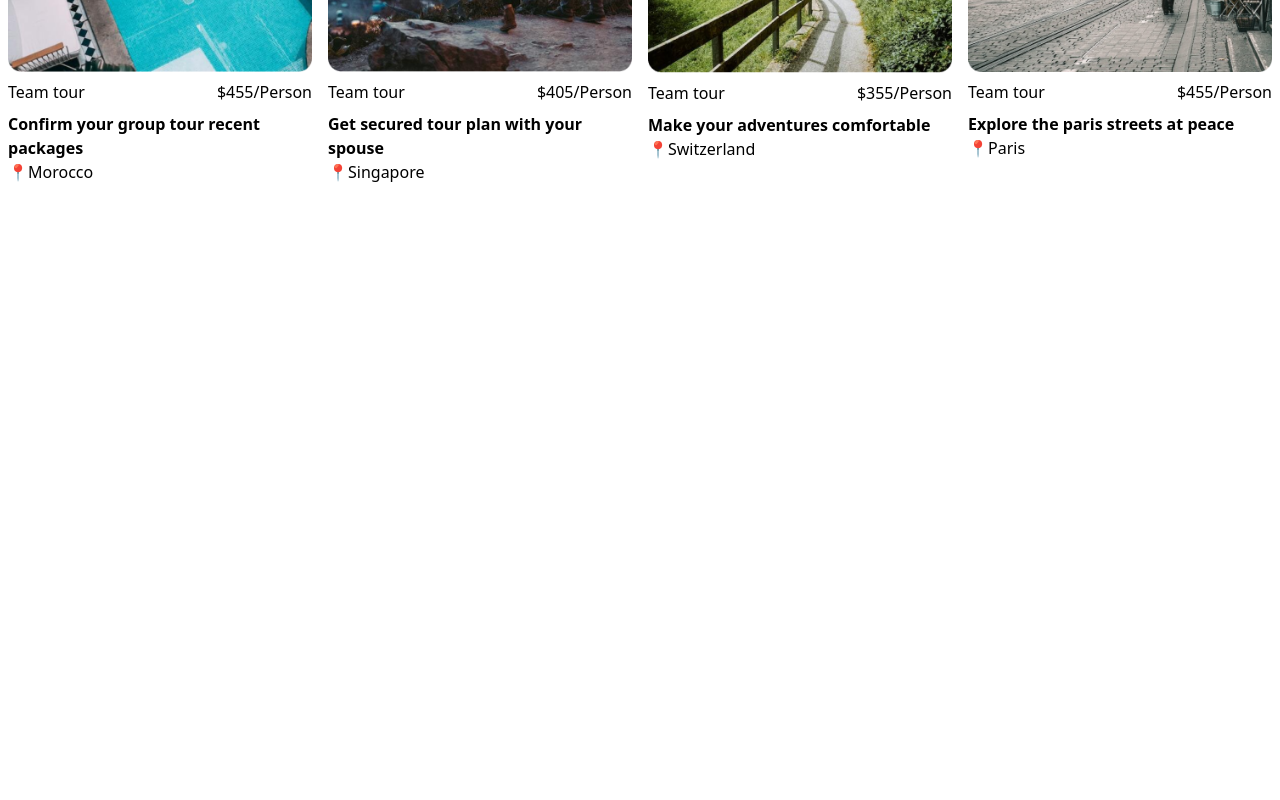
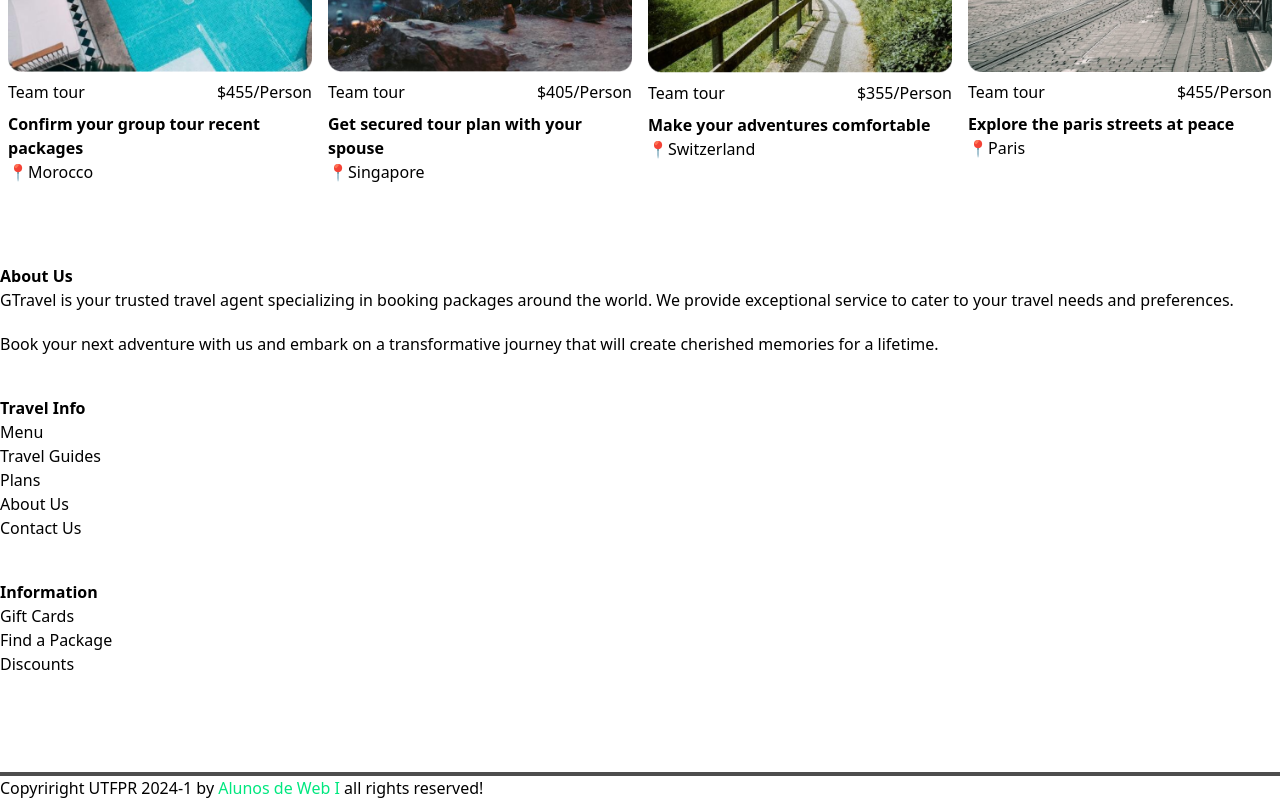
Before and after one commit to Genilso190/atavaliativa, a Next.js app: page / in a window 1280 px wide. Shown: the part 1612-2412 px from the top of the page. Before the commit the page ends 1796 px from the top, so only its background shows below. Built offline with nearby package versions, Linux system fonts and the light colour scheme.

Commit message:
feat: About e Footer

```diff
--- /dev/null
+++ b/app/components/About.tsx
@@ -0,0 +1,38 @@
+export default function Header () {
+    return(
+        <div className="mt-20">
+            <div>
+                <div className="font-bold">
+                    <p>About Us</p>
+                </div>
+                <div>
+                    <p>GTravel is your trusted travel agent specializing in booking packages around the world. We provide exceptional service to cater to your travel needs and preferences.</p>
+                    <p className="mt-5">Book your next adventure with us and embark on a transformative journey that will create cherished memories for a lifetime.</p>
+                </div>
+            </div>
+            <div>
+                <div className="mt-10 font-bold">
+                    <p>Travel Info</p>
+                </div>
+                <div>
+                    <p>Menu</p>
+                    <p>Travel Guides</p>
+                    <p>Plans</p>
+                    <p>About Us</p>
+                    <p>Contact Us</p>
+                </div>
+            </div>
+            <div>
+                <div className="mt-10 font-bold">
+                    <p>Information</p>
+                </div>
+                <div>
+                    <p>Gift Cards</p>
+                    <p>Find a Package</p>
+                    <p>Discounts</p>
+                </div>
+            </div>
+
+        </div>
+    )
+}
--- /dev/null
+++ b/app/components/Footer.tsx
@@ -0,0 +1,100 @@
+export default function Footer(){
+    return(
+        <div>
+        <div className="flex justify-center mt-6">
+          <a className="mr-2" href="">
+            <svg className="fill-white w-[48px] h-[48px] text-gray-800 dark:text-white"
+
+              aria-hidden="true"
+              xmlns="http://www.w3.org/2000/svg"
+              width="48"
+              height="48"
+              fill="currentColor"
+              viewBox="0 0 24 24"
+            >
+              <path
+                fill-rule="evenodd"
+                d="M13.135 6H15V3h-1.865a4.147 4.147 0 0 0-4.142 4.142V9H7v3h2v9.938h3V12h2.021l.592-3H12V6.591A.6.6 0 0 1 12.592 6h.543Z"
+                clip-rule="evenodd"
+              />
+            </svg>
+          </a>
+          <a className="mr-2" href="">
+            <svg className="fill-white w-[48px] h-[48px] text-gray-800 dark:text-white"
+
+              aria-hidden="true"
+              xmlns="http://www.w3.org/2000/svg"
+              width="48"
+              height="48"
+              fill="currentColor"
+              viewBox="0 0 24 24"
+            >
+              <path
+                d="M13.795 10.533 20.68 2h-3.073l-5.255 6.517L7.69 2H1l7.806 10.91L1.47 22h3.074l5.705-7.07L15.31 22H22l-8.205-11.467Zm-2.38 2.95L9.97 11.464 4.36 3.627h2.31l4.528 6.317 1.443 2.02 6.018 8.409h-2.31l-4.934-6.89Z"
+              />
+            </svg>
+          </a>
+          <a className="mr-2" href="">
+            <svg className="fill-white w-[48px] h-[48px] text-gray-800 dark:text-white"
+
+              aria-hidden="true"
+              xmlns="http://www.w3.org/2000/svg"
+              width="48"
+              height="48"
+              fill="currentColor"
+              viewBox="0 0 24 24"
+            >
+              <path
+                fill-rule="evenodd"
+                d="M21.7 8.037a4.26 4.26 0 0 0-.789-1.964 2.84 2.84 0 0 0-1.984-.839c-2.767-.2-6.926-.2-6.926-.2s-4.157 0-6.928.2a2.836 2.836 0 0 0-1.983.839 4.225 4.225 0 0 0-.79 1.965 30.146 30.146 0 0 0-.2 3.206v1.5a30.12 30.12 0 0 0 .2 3.206c.094.712.364 1.39.784 1.972.604.536 1.38.837 2.187.848 1.583.151 6.731.2 6.731.2s4.161 0 6.928-.2a2.844 2.844 0 0 0 1.985-.84 4.27 4.27 0 0 0 .787-1.965 30.12 30.12 0 0 0 .2-3.206v-1.516a30.672 30.672 0 0 0-.202-3.206Zm-11.692 6.554v-5.62l5.4 2.819-5.4 2.801Z"
+                clip-rule="evenodd"
+              />
+            </svg>
+          </a>
+          <a className="mr-2" href="">
+            <svg className="fill-white w-[48px] h-[48px] text-gray-800 dark:text-white"
+
+              aria-hidden="true"
+              xmlns="http://www.w3.org/2000/svg"
+              width="48"
+              height="48"
+              fill="currentColor"
+              viewBox="0 0 24 24"
+            >
+              <path
+                fill-rule="evenodd"
+                d="M12.51 8.796v1.697a3.738 3.738 0 0 1 3.288-1.684c3.455 0 4.202 2.16 4.202 4.97V19.5h-3.2v-5.072c0-1.21-.244-2.766-2.128-2.766-1.827 0-2.139 1.317-2.139 2.676V19.5h-3.19V8.796h3.168ZM7.2 6.106a1.61 1.61 0 0 1-.988 1.483 1.595 1.595 0 0 1-1.743-.348A1.607 1.607 0 0 1 5.6 4.5a1.601 1.601 0 0 1 1.6 1.606Z"
+                clip-rule="evenodd"
+              />
+              <path d="M7.2 8.809H4V19.5h3.2V8.809Z" />
+            </svg>
+          </a>
+          <a href="">
+            <svg className="fill-white w-[48px] h-[48px] text-gray-800 dark:text-white"
+
+              aria-hidden="true"
+              xmlns="http://www.w3.org/2000/svg"
+              width="48"
+              height="48"
+              fill="currentColor"
+              viewBox="0 0 24 24"
+            >
+              <path
+                fill-rule="evenodd"
+                d="M5.024 3.783A1 1 0 0 1 6 3h12a1 1 0 0 1 .976.783L20.802 12h-4.244a1.99 1.99 0 0 0-1.824 1.205 2.978 2.978 0 0 1-5.468 0A1.991 1.991 0 0 0 7.442 12H3.198l1.826-8.217ZM3 14v5a2 2 0 0 0 2 2h14a2 2 0 0 0 2-2v-5h-4.43a4.978 4.978 0 0 1-9.14 0H3Zm5-7a1 1 0 0 1 1-1h6a1 1 0 1 1 0 2H9a1 1 0 0 1-1-1Zm0 2a1 1 0 0 0 0 2h8a1 1 0 1 0 0-2H8Z"
+                clip-rule="evenodd"
+              />
+            </svg>
+          </a>
+        </div>
+        <div className="mt-6 border-t-4 border-[#4d4d4d]">
+          <p>
+            Copyriright UTFPR 2024-1 by <span className="text-[#00e77f]">Alunos de Web I</span> all rights
+            reserved!
+          </p>
+        </div>
+      </div>
+
+    )
+
+}
--- a/app/page.tsx
+++ b/app/page.tsx
@@ -3,6 +3,9 @@ import Banner from "./components/Banner";
 import Historia from "./components/Historia";
 import Plans from "./components/Plans";
 import Header from "./components/Header";
+import About from "./components/About";
+import Footer from "./components/Footer";
+
 
 export default function Home() {
   return (
@@ -11,6 +14,8 @@ export default function Home() {
         <Banner/>
        <Historia/>
        <Plans/>
+       <About/>
+       <Footer/>
 
     </div>
   );
```
